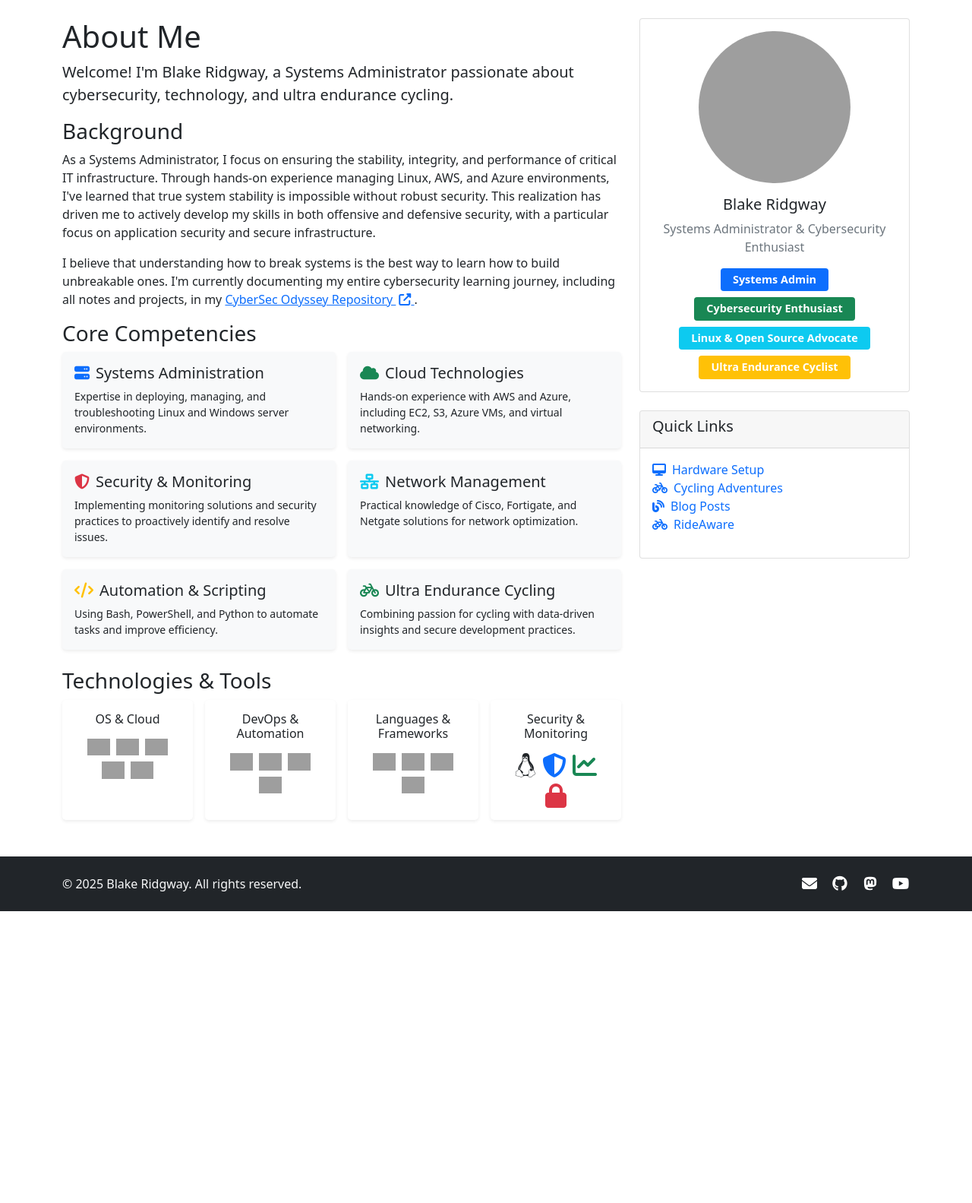
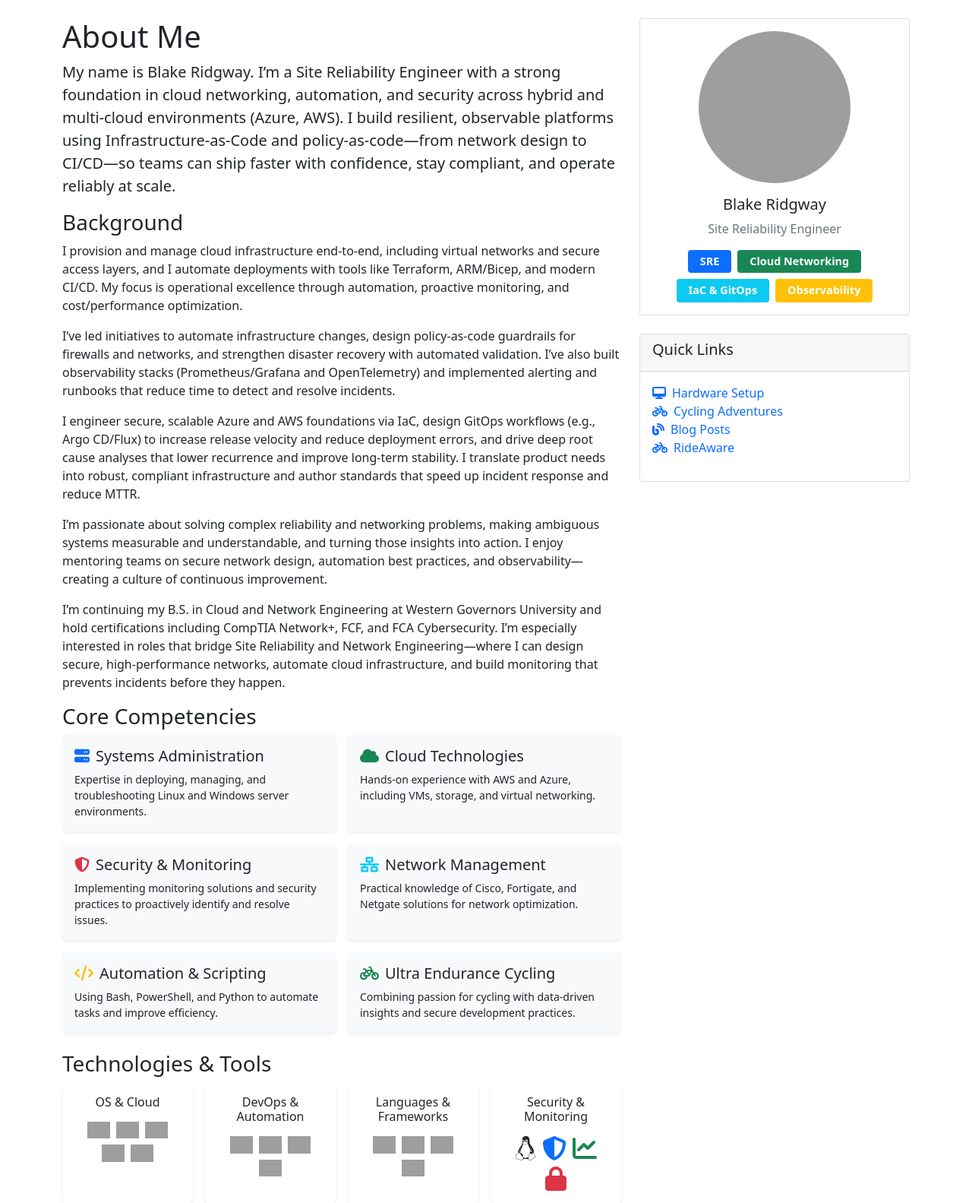
Before and after one commit to blakeridgway/personal_site, a Flask app: page /about in a window 1280 px wide. Shown: the part 56-1639 px from the top of the page at 76% size. Before the commit the page ends 1255 px from the top, so only its background shows below. Run offline with Flask 3, Linux system fonts and the light colour scheme; data comes from the database, SQL or seed files in the repository; grey boxes are pictures that could not be loaded.

Commit message:
feat: big update to about me.

```diff
--- a/templates/about.html
+++ b/templates/about.html
@@ -6,21 +6,52 @@
 <div class="row">
   <div class="col-md-8">
     <h1>About Me</h1>
-        <p class="lead">Welcome! I'm Blake Ridgway, a Systems Administrator passionate about cybersecurity, technology, and ultra endurance cycling.</p>
+    <p class="lead">
+      My name is Blake Ridgway. I’m a Site Reliability Engineer with a strong
+      foundation in cloud networking, automation, and security across hybrid and
+      multi-cloud environments (Azure, AWS). I build resilient, observable
+      platforms using Infrastructure-as-Code and policy-as-code—from network
+      design to CI/CD—so teams can ship faster with confidence, stay compliant,
+      and operate reliably at scale.
+    </p>
 
     <h3>Background</h3>
     <p>
-            As a Systems Administrator, I focus on ensuring the stability, integrity, and performance of critical IT infrastructure.
-            Through hands-on experience managing Linux, AWS, and Azure environments, I've learned that true system stability
-            is impossible without robust security. This realization has driven me to actively develop my skills in both
-            offensive and defensive security, with a particular focus on application security and secure infrastructure.
+      I provision and manage cloud infrastructure end-to-end, including virtual
+      networks and secure access layers, and I automate deployments with tools
+      like Terraform, ARM/Bicep, and modern CI/CD. My focus is operational
+      excellence through automation, proactive monitoring, and
+      cost/performance optimization.
     </p>
     <p>
-            I believe that understanding how to break systems is the best way to learn how to build unbreakable ones.
-            I'm currently documenting my entire cybersecurity learning journey, including all notes and projects, in my
-            <a href="https://gitlab.com/blakeridgway/cybersec-odyssey" target="_blank" rel="noopener noreferrer">
-                CyberSec Odyssey Repository <i class="fas fa-external-link-alt ms-1"></i>
-            </a>.
+      I’ve led initiatives to automate infrastructure changes, design
+      policy‑as‑code guardrails for firewalls and networks, and strengthen
+      disaster recovery with automated validation. I’ve also built observability
+      stacks (Prometheus/Grafana and OpenTelemetry) and implemented alerting and
+      runbooks that reduce time to detect and resolve incidents.
+    </p>
+    <p>
+      I engineer secure, scalable Azure and AWS foundations via IaC, design
+      GitOps workflows (e.g., Argo CD/Flux) to increase release velocity and
+      reduce deployment errors, and drive deep root cause analyses that lower
+      recurrence and improve long‑term stability. I translate product needs into
+      robust, compliant infrastructure and author standards that speed up
+      incident response and reduce MTTR.
+    </p>
+    <p>
+      I’m passionate about solving complex reliability and networking problems,
+      making ambiguous systems measurable and understandable, and turning those
+      insights into action. I enjoy mentoring teams on secure network design,
+      automation best practices, and observability—creating a culture of
+      continuous improvement.
+    </p>
+    <p>
+      I’m continuing my B.S. in Cloud and Network Engineering at Western
+      Governors University and hold certifications including CompTIA Network+,
+      FCF, and FCA Cybersecurity. I’m especially interested in roles that bridge
+      Site Reliability and Network Engineering—where I can design secure,
+      high‑performance networks, automate cloud infrastructure, and build
+      monitoring that prevents incidents before they happen.
     </p>
 
     <h3>Core Competencies</h3>
@@ -28,37 +59,55 @@
       <div class="col-md-6">
         <div class="skill-card p-3 bg-light rounded-3 shadow-sm h-100">
           <h5><i class="fas fa-server text-primary me-2"></i>Systems Administration</h5>
-                    <p class="small mb-0">Expertise in deploying, managing, and troubleshooting Linux and Windows server environments.</p>
+          <p class="small mb-0">
+            Expertise in deploying, managing, and troubleshooting Linux and
+            Windows server environments.
+          </p>
         </div>
       </div>
       <div class="col-md-6">
         <div class="skill-card p-3 bg-light rounded-3 shadow-sm h-100">
           <h5><i class="fas fa-cloud text-success me-2"></i>Cloud Technologies</h5>
-                    <p class="small mb-0">Hands-on experience with AWS and Azure, including EC2, S3, Azure VMs, and virtual networking.</p>
+          <p class="small mb-0">
+            Hands-on experience with AWS and Azure, including VMs, storage, and
+            virtual networking.
+          </p>
         </div>
       </div>
       <div class="col-md-6">
         <div class="skill-card p-3 bg-light rounded-3 shadow-sm h-100">
           <h5><i class="fas fa-shield-alt text-danger me-2"></i>Security & Monitoring</h5>
-                    <p class="small mb-0">Implementing monitoring solutions and security practices to proactively identify and resolve issues.</p>
+          <p class="small mb-0">
+            Implementing monitoring solutions and security practices to
+            proactively identify and resolve issues.
+          </p>
         </div>
       </div>
       <div class="col-md-6">
         <div class="skill-card p-3 bg-light rounded-3 shadow-sm h-100">
           <h5><i class="fas fa-network-wired text-info me-2"></i>Network Management</h5>
-                    <p class="small mb-0">Practical knowledge of Cisco, Fortigate, and Netgate solutions for network optimization.</p>
+          <p class="small mb-0">
+            Practical knowledge of Cisco, Fortigate, and Netgate solutions for
+            network optimization.
+          </p>
         </div>
       </div>
       <div class="col-md-6">
         <div class="skill-card p-3 bg-light rounded-3 shadow-sm h-100">
           <h5><i class="fas fa-code text-warning me-2"></i>Automation & Scripting</h5>
-                    <p class="small mb-0">Using Bash, PowerShell, and Python to automate tasks and improve efficiency.</p>
+          <p class="small mb-0">
+            Using Bash, PowerShell, and Python to automate tasks and improve
+            efficiency.
+          </p>
         </div>
       </div>
       <div class="col-md-6">
         <div class="skill-card p-3 bg-light rounded-3 shadow-sm h-100">
           <h5><i class="fas fa-bicycle text-success me-2"></i>Ultra Endurance Cycling</h5>
-                    <p class="small mb-0">Combining passion for cycling with data-driven insights and secure development practices.</p>
+          <p class="small mb-0">
+            Combining passion for cycling with data-driven insights and secure
+            development practices.
+          </p>
         </div>
       </div>
     </div>
@@ -116,16 +165,19 @@
   <div class="col-md-4">
     <div class="card mb-4">
       <div class="card-body text-center">
-                <img src="{{ url_for('static', filename='images/profile.jpg') }}"
-                     alt="Blake Ridgway Profile Picture" class="img-fluid rounded-circle mb-3"
-                     style="max-width: 200px;">
+        <img
+          src="{{ url_for('static', filename='images/profile.jpg') }}"
+          alt="Blake Ridgway Profile Picture"
+          class="img-fluid rounded-circle mb-3"
+          style="max-width: 200px;"
+        />
         <h5>Blake Ridgway</h5>
-                <p class="text-muted">Systems Administrator & Cybersecurity Enthusiast</p>
+        <p class="text-muted">Site Reliability Engineer</p>
         <div class="d-flex justify-content-center gap-2 flex-wrap">
-                    <span class="badge bg-primary">Systems Admin</span>
-                    <span class="badge bg-success">Cybersecurity Enthusiast</span>
-                    <span class="badge bg-info">Linux & Open Source Advocate</span>
-                    <span class="badge bg-warning">Ultra Endurance Cyclist</span>
+          <span class="badge bg-primary">SRE</span>
+          <span class="badge bg-success">Cloud Networking</span>
+          <span class="badge bg-info">IaC & GitOps</span>
+          <span class="badge bg-warning">Observability</span>
         </div>
       </div>
     </div>
@@ -136,10 +188,30 @@
       </div>
       <div class="card-body">
         <ul class="list-unstyled">
-                    <li><a href="{{ url_for('hardware') }}" class="text-decoration-none"><i class="fas fa-desktop me-2"></i>Hardware Setup</a></li>
-                    <li><a href="{{ url_for('biking') }}" class="text-decoration-none"><i class="fas fa-bicycle me-2"></i>Cycling Adventures</a></li>
-                    <li><a href="{{ url_for('blog') }}" class="text-decoration-none"><i class="fas fa-blog me-2"></i>Blog Posts</a></li>
-                    <li><a href="https://rideaware.org" target="_blank" rel="noopener noreferrer" class="text-decoration-none"><i class="fas fa-bicycle me-2"></i>RideAware</a></li>
+          <li>
+            <a href="{{ url_for('hardware') }}" class="text-decoration-none"
+              ><i class="fas fa-desktop me-2"></i>Hardware Setup</a
+            >
+          </li>
+          <li>
+            <a href="{{ url_for('biking') }}" class="text-decoration-none"
+              ><i class="fas fa-bicycle me-2"></i>Cycling Adventures</a
+            >
+          </li>
+          <li>
+            <a href="{{ url_for('blog') }}" class="text-decoration-none"
+              ><i class="fas fa-blog me-2"></i>Blog Posts</a
+            >
+          </li>
+          <li>
+            <a
+              href="https://rideaware.org"
+              target="_blank"
+              rel="noopener noreferrer"
+              class="text-decoration-none"
+              ><i class="fas fa-bicycle me-2"></i>RideAware</a
+            >
+          </li>
         </ul>
       </div>
     </div>
```
Lines whose indentation alone changed are shown as unchanged.
